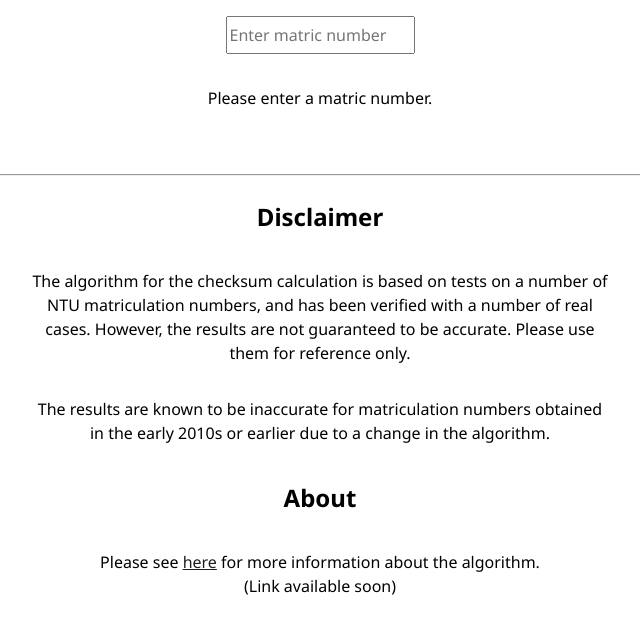
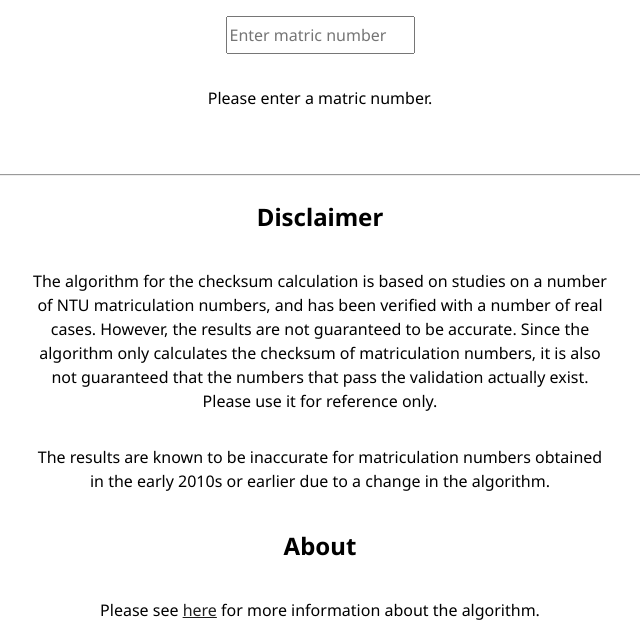
Before and after one commit to ZhongRuoyu/ntu-matric-number, a plain HTML site: page index.html in a window 1280 px wide. Shown: the part 166-791 px from the top of the page, without its empty margins (320-960 px from the left). Drawn offline with Linux system fonts and the light colour scheme.

Commit message:
Disclaimer updated

```diff
--- a/index.html
+++ b/index.html
@@ -45,10 +45,13 @@
         <hr />
         <h2>Disclaimer</h2>
         <p>
-            The algorithm for the checksum calculation is based on tests on a
+            The algorithm for the checksum calculation is based on studies on a
             number of NTU matriculation numbers, and has been verified with a
             number of real cases. However, the results are not guaranteed to be
-            accurate. Please use them for reference only.
+            accurate. Since the algorithm only calculates the checksum of
+            matriculation numbers, it is also not guaranteed that the numbers
+            that pass the validation actually exist. Please use it for reference
+            only.
         </p>
         <p>
             The results are known to be inaccurate for matriculation numbers
```
